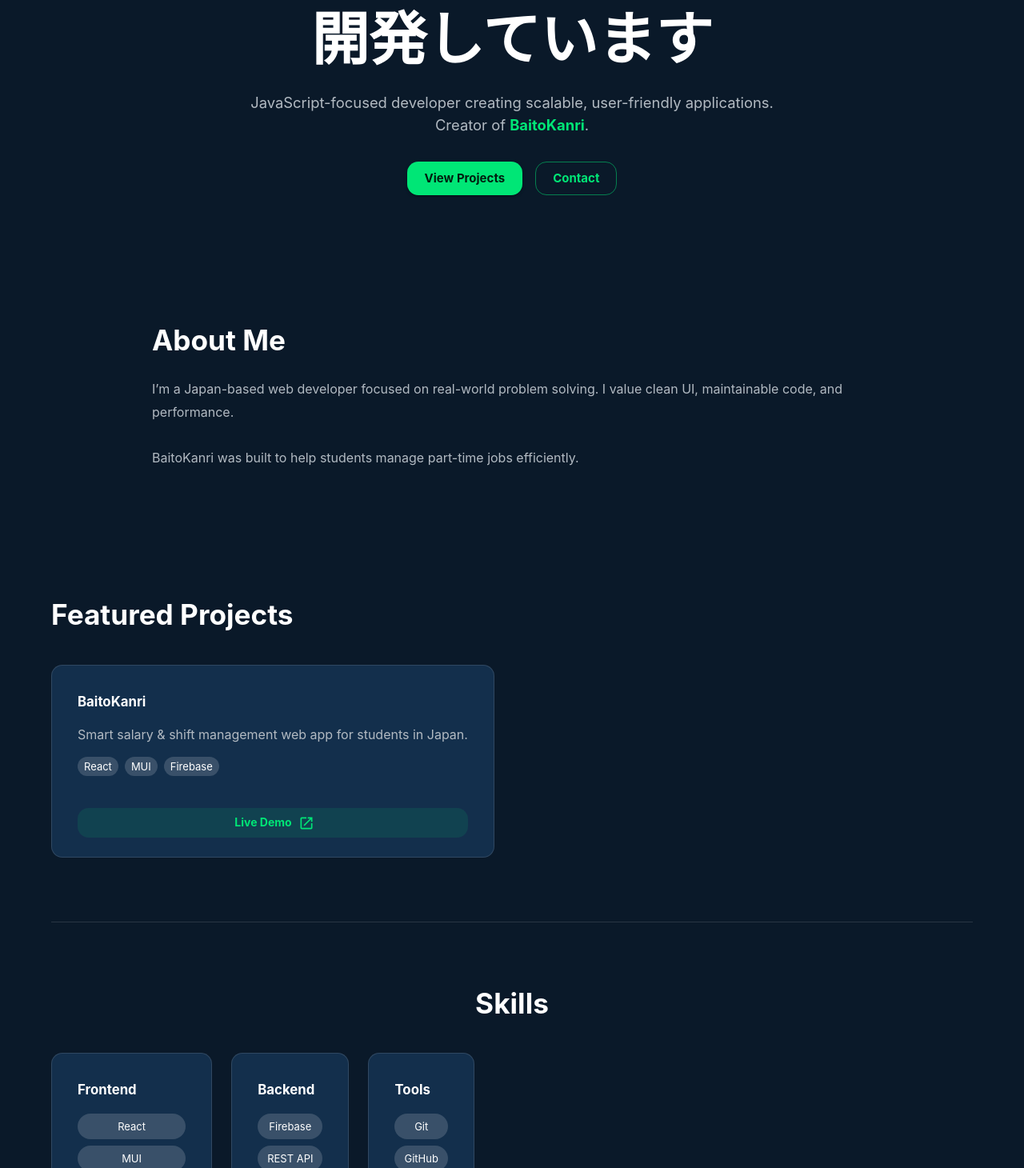
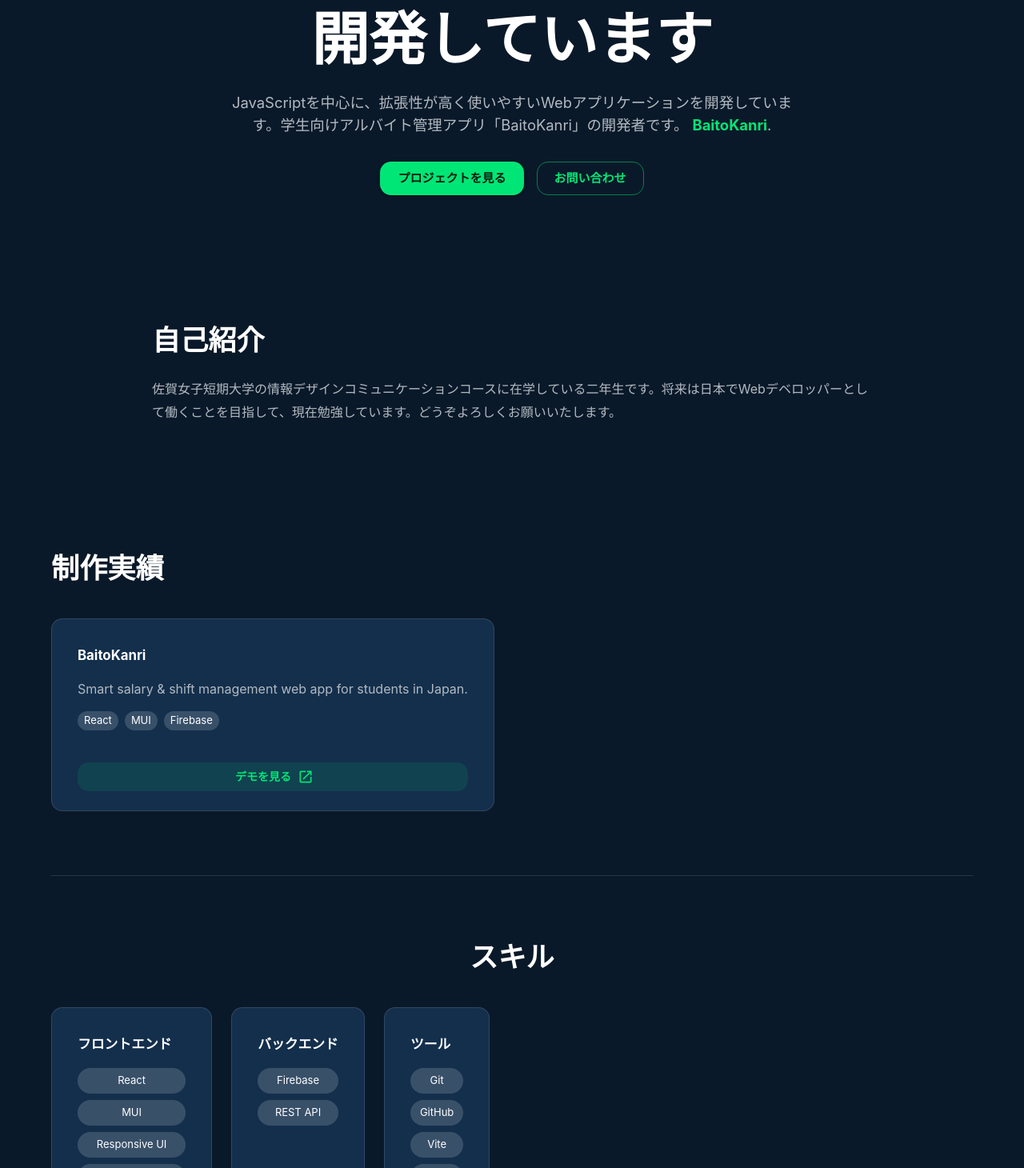
Before and after one commit to ZawYeHtike01/profile, a React (Vite) app: page / in a window 1280 px wide. Shown: the part 310-1770 px from the top of the page at 80% size. Built offline with nearby package versions, Linux system fonts and the light colour scheme.

Commit message:
language update

```diff
--- a/index.html
+++ b/index.html
@@ -2,7 +2,7 @@
 <html lang="en">
   <head>
     <meta charset="UTF-8" />
-    <link rel="icon" type="image/svg+xml" href="/vite.svg" />
+    <!-- <link rel="icon" type="image/svg+xml" href="/vite.svg" /> -->
     <meta name="viewport" content="width=device-width, initial-scale=1.0" />
     <title>Zaw Ye Htike</title>
   </head>
--- a/src/App.jsx
+++ b/src/App.jsx
@@ -149,8 +149,7 @@
               fontSize: { xs: "1rem", md: "1.15rem" },
             }}
           >
-            JavaScript-focused developer creating scalable, user-friendly
-            applications. Creator of{" "}
+            {t("heroDesc")}{" "}
             <strong>
               <Link
                 href="https://baitokanri.site/"
@@ -180,7 +179,7 @@
               variant="contained"
               size="large"
             >
-              View Projects
+              {t("viewProjects")}
             </Button>
             <Button
               onClick={() => {
@@ -193,28 +192,23 @@
               variant="outlined"
               size="large"
             >
-              Contact
+              {t("contact")}
             </Button>
           </Stack>
         </Box>
 
         <Box sx={{ py: { xs: 6, md: 10 }, maxWidth: 900, mx: "auto" }}>
           <Typography variant="h4" sx={{ mb: 3 }}>
-            About Me
+            {t("aboutTitle")}
           </Typography>
           <Typography color="text.secondary" lineHeight={1.8}>
-            I’m a Japan-based web developer focused on real-world problem
-            solving. I value clean UI, maintainable code, and performance.
-            <br />
-            <br />
-            BaitoKanri was built to help students manage part-time jobs
-            efficiently.
+            {t("aboutDesc")}
           </Typography>
         </Box>
 
         <Box ref={projectsRef} sx={{ py: { xs: 6, md: 10 } }}>
           <Typography variant="h4" sx={{ mb: 5 }}>
-            Featured Projects
+           {t("projectsTitle")}
           </Typography>
 
           <Grid container spacing={3}>
@@ -257,7 +251,7 @@
                         color: "primary.main",
                       }}
                     >
-                      Live Demo
+                      {t("liveDemo")}
                     </Button>
                   </CardActions>
                 </Card>
@@ -273,21 +267,21 @@
           }}
         >
           <Typography variant="h4" sx={{ mb: 5, textAlign: "center" }}>
-            Skills
+            {t("skillsTitle")}
           </Typography>
 
           <Grid container spacing={3}>
             {[
               {
-                title: "Frontend",
+                title: `${t("frontend")}`,
                 items: ["React", "MUI", "Responsive UI", "JavaScript (ES6+)"],
               },
               {
-                title: "Backend",
+                title: `${t("backend")}`,
                 items: ["Firebase", "REST API"],
               },
               {
-                title: "Tools",
+                title: `${t("Tools")}`,
                 items: ["Git", "GitHub", "Vite", "Figma"],
               },
             ].map((skill) => (
@@ -324,10 +318,10 @@
           sx={{ py: { xs: 6, md: 10 }, textAlign: "center" }}
         >
           <Typography variant="h4" sx={{ mb: 2 }}>
-            Let’s Work Together
+            {t("workTogether")}
           </Typography>
           <Typography color="text.secondary" sx={{ mb: 4 }}>
-            Open for freelance and full-time opportunities.
+            {t("openToWork")}
           </Typography>
 
           <Stack
@@ -342,7 +336,7 @@
               startIcon={<Email />}
               href="mailto:zawyaehtike9.adv@gmail.com"
             >
-              Contact Me
+              {t("contactMe")}
             </Button>
             <Button
               href="https://github.com/ZawYeHtike01"
--- a/src/local/en.json
+++ b/src/local/en.json
@@ -5,13 +5,13 @@
   "heroTitle1": "Building Practical",
   "heroTitle2": "Web Applications",
 
-  "heroDesc": "JavaScript-focused developer creating scalable, user-friendly applications. Creator of BaitoKanri.",
+  "heroDesc": "JavaScript-focused developer creating scalable, user-friendly applications. Creator of ",
 
   "viewProjects": "View Projects",
   "contact": "Contact",
 
   "aboutTitle": "About Me",
-  "aboutDesc": "I’m a Japan-based web developer focused on real-world problem solving. I value clean UI, maintainable code, and performance. BaitoKanri was built to help students manage part-time jobs efficiently.",
+  "aboutDesc": "I am a second-year student in the Information Design and Communication course at Saga Women’s Junior College.I am currently working toward becoming a Web Developer and hope to work in Japan in the future.Nice to meet you.",
 
   "projectsTitle": "Featured Projects",
   "liveDemo": "Live Demo",
--- a/src/local/ja.json
+++ b/src/local/ja.json
@@ -11,7 +11,7 @@
   "contact": "お問い合わせ",
 
   "aboutTitle": "自己紹介",
-  "aboutDesc": "日本在住のWebデベロッパーです。実務に役立つ開発を重視し、分かりやすいUI、保守性の高いコード、パフォーマンスを大切にしています。BaitoKanriは、学生がアルバイトを効率的に管理できるように開発しました。",
+  "aboutDesc": "佐賀女子短期大学の情報デザインコミュニケーションコースに在学している二年生です。将来は日本でWebデベロッパーとして働くことを目指して、現在勉強しています。どうぞよろしくお願いいたします。",
 
   "projectsTitle": "制作実績",
   "liveDemo": "デモを見る",
@@ -19,7 +19,7 @@
   "skillsTitle": "スキル",
   "frontend": "フロントエンド",
   "backend": "バックエンド",
-  "tools": "ツール",
+  "Tools": "ツール",
 
   "workTogether": "一緒に仕事をしませんか",
   "openToWork": "フリーランス・正社員のどちらも対応可能です。",
```
